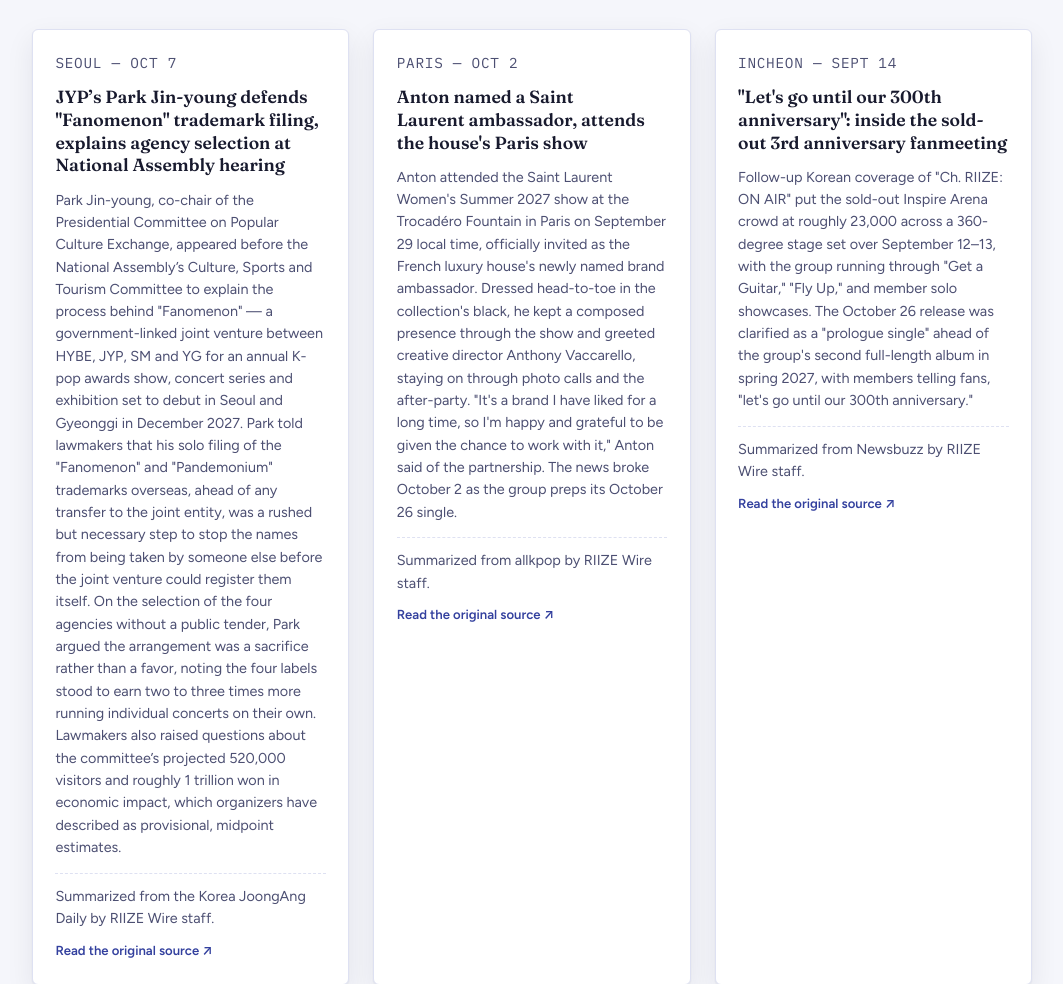
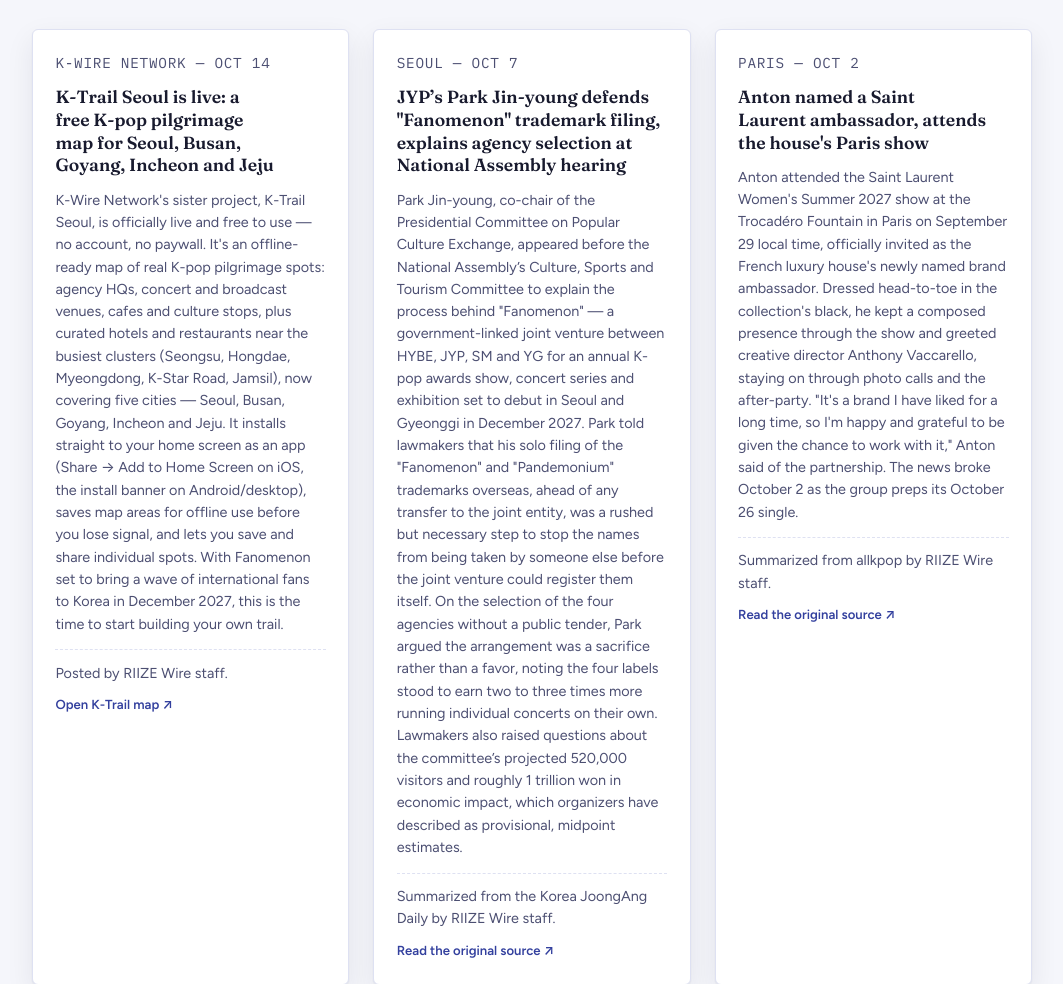
Before and after one commit to fhzl0117-hue/riize-wire, a plain HTML site: page index.html in a window 1280 px wide. Shown: the part 1789-2773 px from the top of the page, without its empty margins (108-1171 px from the left). Drawn offline with Linux system fonts and the light colour scheme.

Commit message:
Announce K-Trail Seoul launch

```diff
--- a/index.html
+++ b/index.html
@@ -299,6 +299,13 @@
 <p class="desk-note">Every dispatch below links back to its original source — this desk summarizes, it doesn't replace.</p>
 </div>
 <div class="dispatch-grid">
+<article class="dispatch">
+<p class="dispatch__eyebrow"><span>K-WIRE NETWORK — OCT 14</span></p>
+<h3>K-Trail Seoul is live: a free K-pop pilgrimage map for Seoul, Busan, Goyang, Incheon and Jeju</h3>
+<p>K-Wire Network's sister project, K-Trail Seoul, is officially live and free to use — no account, no paywall. It's an offline-ready map of real K-pop pilgrimage spots: agency HQs, concert and broadcast venues, cafes and culture stops, plus curated hotels and restaurants near the busiest clusters (Seongsu, Hongdae, Myeongdong, K-Star Road, Jamsil), now covering five cities &mdash; Seoul, Busan, Goyang, Incheon and Jeju. It installs straight to your home screen as an app (Share &rarr; Add to Home Screen on iOS, the install banner on Android/desktop), saves map areas for offline use before you lose signal, and lets you save and share individual spots. With Fanomenon set to bring a wave of international fans to Korea in December 2027, this is the time to start building your own trail.</p>
+<p class="dispatch__credit">Posted by RIIZE Wire staff.</p>
+<a class="dispatch__link" href="https://fhzl0117-hue.github.io/ktrail-seoul/" target="_blank" rel="noopener">Open K-Trail map ↗</a>
+</article>
 <article class="dispatch">
 <p class="dispatch__eyebrow"><span>SEOUL — OCT 7</span></p>
 <h3>JYP’s Park Jin-young defends &quot;Fanomenon&quot; trademark filing, explains agency selection at National Assembly hearing</h3>
```
